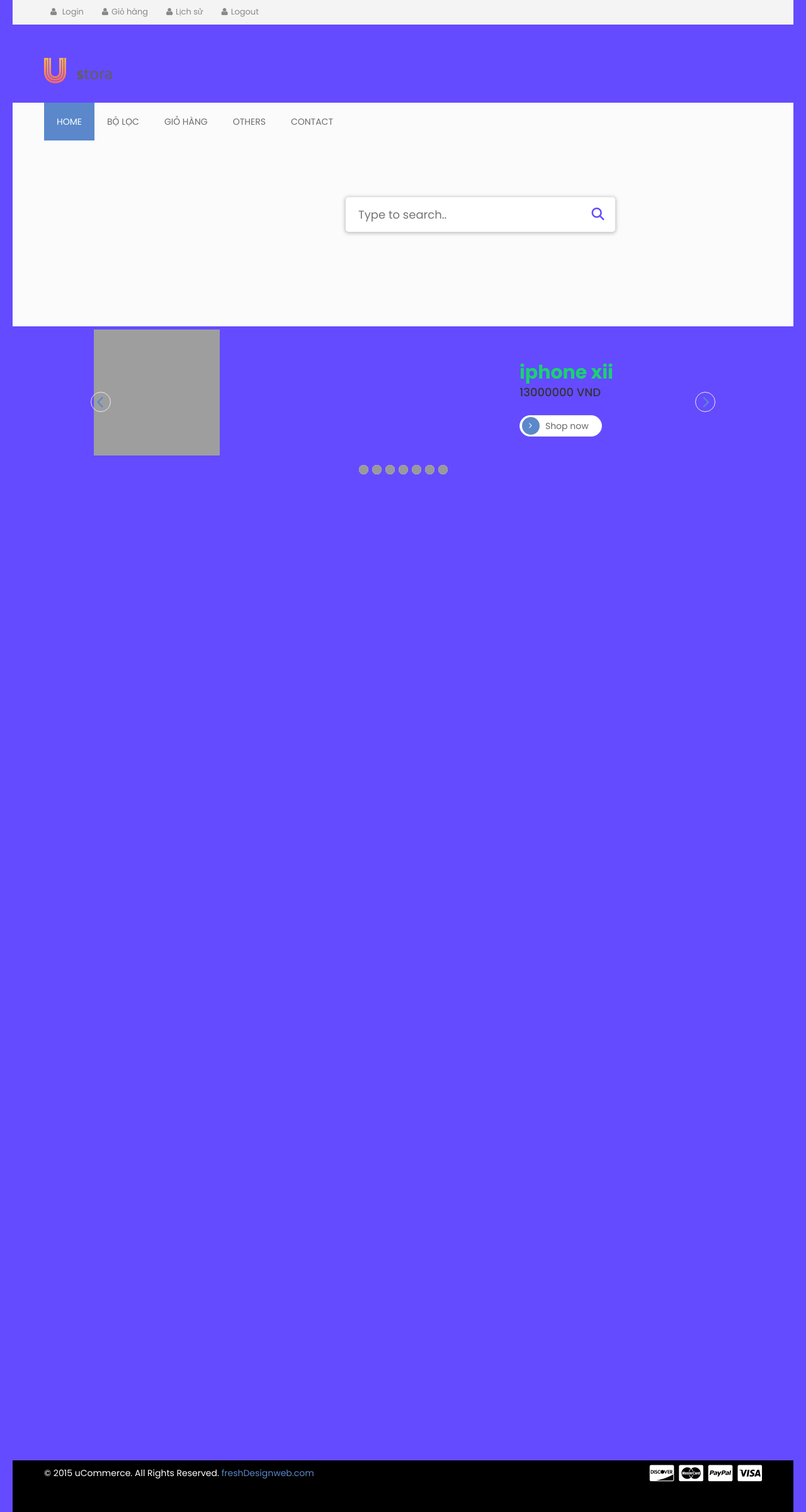
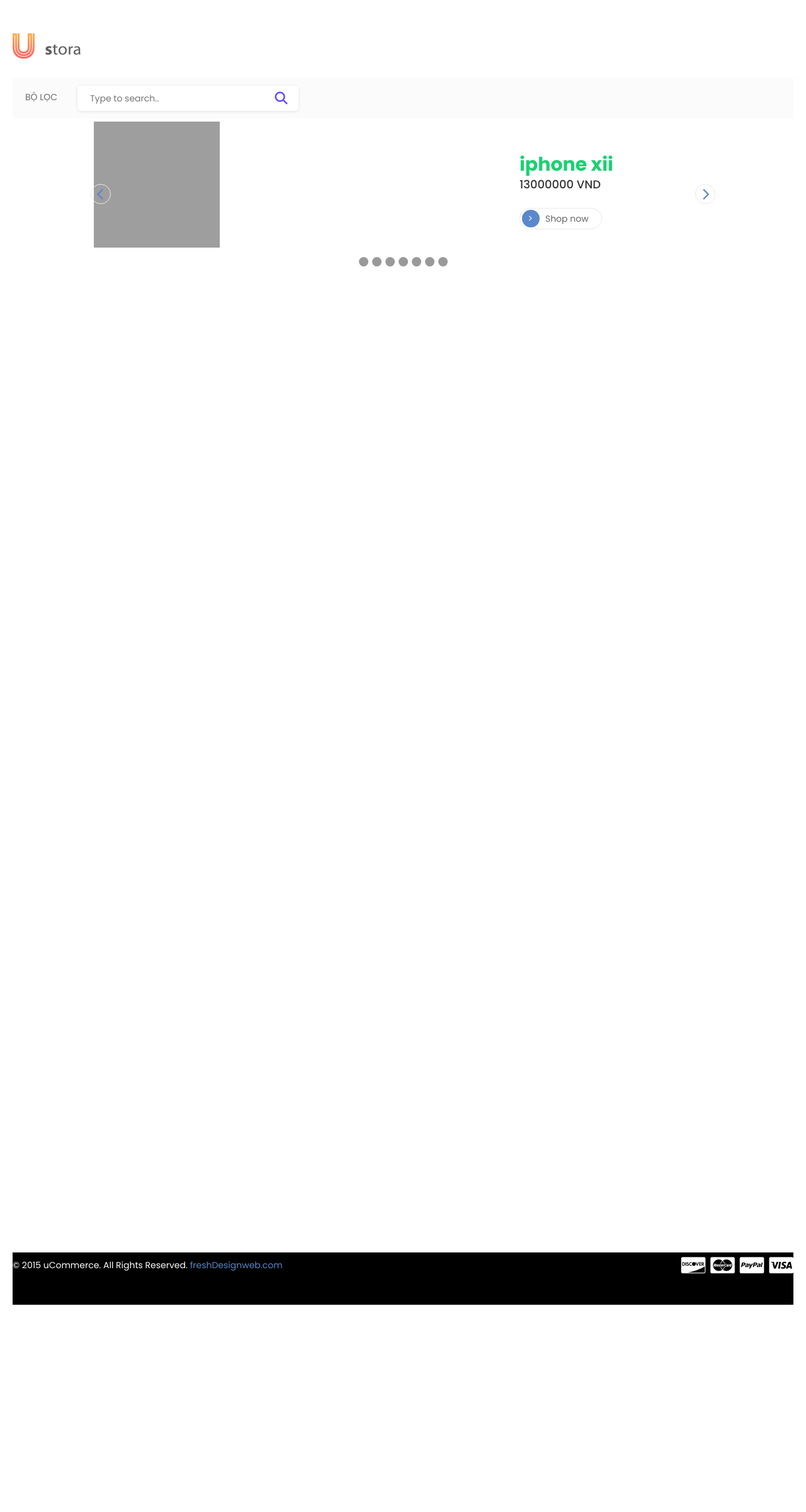
Before and after one commit to DucTrienDeveloper/shoppingphp, a PHP site: page /php/customer/index.php in a window 1280 px wide. Shown: the whole page at 63% size. After the commit the page ends 2071 px from the top, so only its background shows below. Run offline with PHP 8.4, Linux system fonts and the light colour scheme; data comes from the database, SQL or seed files in the repository; some libraries are stand-ins or nearby versions; grey boxes are pictures that could not be loaded.

Commit message:
modified tính năng search

```diff
--- a/customer/css/responsive.css
+++ b/customer/css/responsive.css
@@ -5,7 +5,7 @@
 
 .wrapper{
   max-width: 450px;
-  margin: 150px auto;
+  margin-top: 0px !important;
 }
 
 .wrapper .search-input{
--- a/customer/index.css
+++ b/customer/index.css
@@ -10,7 +10,6 @@
 }
 
 body{
-  background: #644bff;
   padding: 0 20px;
 }
 
@@ -21,7 +20,6 @@ body{
 
 .wrapper{
   max-width: 450px;
-  margin: 150px auto;
 }
 
 .wrapper .search-input{
@@ -29,7 +27,6 @@ body{
   width: 100%;
   border-radius: 5px;
   position: relative;
-  box-shadow: 0px 1px 5px 3px rgba(0,0,0,0.12);
 }
 
 .search-input input{
@@ -40,7 +37,6 @@ body{
   border-radius: 5px;
   padding: 0 60px 0 20px;
   font-size: 18px;
-  box-shadow: 0px 1px 5px rgba(0,0,0,0.1);
 }
 
 .search-input.active input{
--- a/inc/headerweb.php
+++ b/inc/headerweb.php
@@ -44,6 +44,7 @@
 
         .wrapper {
             max-width: 450px;
+            margin: 12px !important
         }
 
         .wrapper .search-input {
@@ -51,6 +52,37 @@
             width: 100%;
             border-radius: 5px;
             position: relative;
+            z-index: 999999;
+        }
+
+        .container {
+            height: 20px !important;
+            display: contents;
+
+        }
+
+        .search-input.active .autocom-box {
+            position: absolute;
+            padding: 10px 8px;
+            width: 251px;
+            opacity: 1;
+            background: white;
+            pointer-events: auto;
+        }
+
+        .wrapper .search-input {
+            box-shadow: none !important;
+        }
+
+        .search-input input {
+            font-size: 14px !important;
+            height: 40px !important;
+
+        }
+
+        .search-input .icon {
+            height: 40px !important;
+            line-height: 40px !important;
         }
 
         .search-input input {
@@ -113,26 +145,9 @@
     </style>
 </head>
 
-<body>
-
-    <div class="header-area">
-        <div class="container">
-            <div class="row">
-                <div class="col-md-8">
-                    <div class="user-menu">
-                        <ul>
-                            <li><a href="login.php"><i class="fa fa-user"></i> Login</a></li>
-                            <li><a href="giohang.php"><i class="fa fa-user"></i>Giỏ hàng</a></li>
-                            <li><a href="history.php"><i class="fa fa-user"></i>Lịch sử</a></li>
-                            <li><a href="logout.php"><i class="fa fa-user"></i>Logout</a></li>
-                        </ul>
-                    </div>
-                </div>
+<body style="background-color: white;">
 
 
-            </div>
-        </div>
-    </div> <!-- End header area -->
 
     <div class="site-branding-area">
         <div class="container">
@@ -165,16 +180,12 @@
                 </div>
                 <div class="navbar-collapse collapse" style="display: flex !important;">
                     <ul id="host" class="nav navbar-nav">
-                        <li class="active"><a href="index.php">Home</a></li>
                         <li><a id="listen" href="#latest-product" data-toggle="modal" data-target="#login">Bộ lọc
                                 <strong class="count">
                                     <script></script>
                                 </strong>
                             </a></li>
 
-                        <li><a href="giohang.php">Giỏ hàng</a></li>
-                        <li><a href="#">Others</a></li>
-                        <li><a href="#">Contact</a></li>
 
                     </ul>
 
@@ -210,12 +221,14 @@
         $(document).ready(function() {
 
             $("#live_search").keyup(function() {
-                var input = $(this).val();
-                if (input.length != '') {
+                var input = $(this).val().trim();
+                console.log(input, "Không có dữ liệu")
+                if (input.length) {
+                    console.log(input.length, "Không có dữ liệu")
                     icon.onclick = () => {
                         // webLink = `http://localhost/php%20shopping/shoppingphp`;
                         webLink = `https://www.google.com/search?q=${selectData}`;
-                window.location.replace(webLink);
+                        window.location.replace(webLink);
                     }
 
                     $.ajax({
@@ -228,24 +241,36 @@
 
 
                         success: function(data) {
-                            if (data.length) {
-                                let emptyArray = [];
-                                for (let index = 0; index < data.length; index++) {
-                                    emptyArray.push(`<li>${data[index].ten} </li>`)
+                            debugger
+                            if (data['sanpham'].length || data["keyword"].length) {
+
+                                let keyArray = [` <li style=${"color: blue;"}> gợi ý keyword </li>`];
+                                let productArray = [`<li> gợi ý sản phẩm </li>`];
+
+                                for (let index = 0; index < data['key'].length; index++) {
+                                    keyArray.push(` <li >${data['key'][index]} </li>`)
                                 }
+
+                                for (let number = 0; number < data['sanpham'].length; number++) {
+                                    productArray.push(` <li >${data['sanpham'][number].ten} </li>`)
+                                }
+
                                 searchWrapper.classList.add("active"); //show autocomplete box
-                                showSuggestions(emptyArray);
-                                console.log(emptyArray, "emtpy");
+                                showSuggestions(keyArray);
+                                showSuggestions(productArray);
                                 let allList = suggBox.querySelectorAll("li");
                                 for (let i = 0; i < allList.length; i++) {
                                     //adding onclick attribute in all li tag
                                     allList[i].setAttribute("onclick", "select(this)");
                                 }
+                            } else {
+                                showSuggestions(["Không có dữ liệu"])
                             }
                         }
                     });
                 } else {
 
+                    showSuggestions([])
 
                 }
             });
@@ -294,17 +319,27 @@
             let selectData = element.textContent;
             inputBox.value = selectData;
 
-                webLink = `http://localhost/php%20shopping/shoppingphp/customer/single-product.php?tensp=${selectData}`;
-                window.location.replace(webLink);
+            webLink = `http://localhost/php%20shopping/shoppingphp/customer/single-product.php?tensp=${selectData}`;
+            window.location.replace(webLink);
 
             searchWrapper.classList.remove("active");
         }
 
         function showSuggestions(list) {
+            debugger
+            let listData_1;
+            if (!list.length > 1) {
+                listData_1 = `<li>  </li>`;
+            } else {
+                listData_1 = list.join('');
+            }
+            suggBox.innerHTML = listData_1;
+            console.log(suggBox,'innerHTML');
+        }
+        function showSuggestions_two(list) {
             let listData;
-            if (!list.length) {
-                userValue = inputBox.value;
-                listData = `<li>${userValue}</li>`;
+            if (!list.length > 1) {
+                listData = `<li>  </li>`;
             } else {
                 listData = list.join('');
             }
```
Also changed, not shown: customer/search_product.php (+12 -1 lines).
